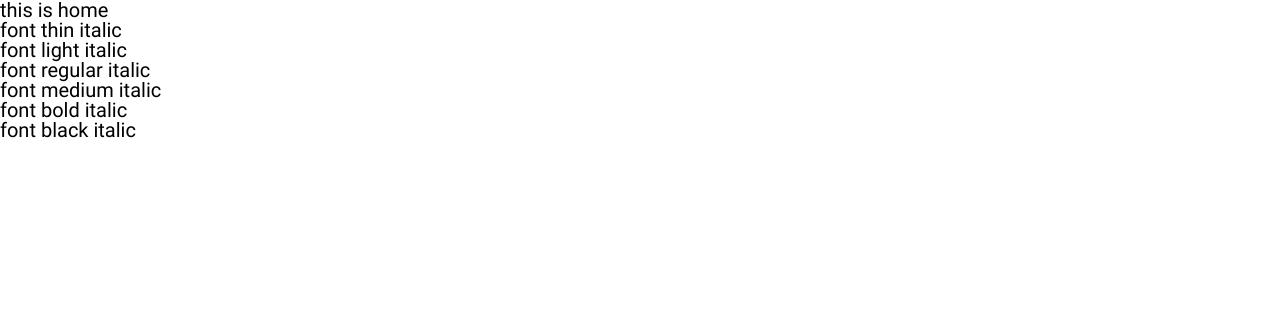
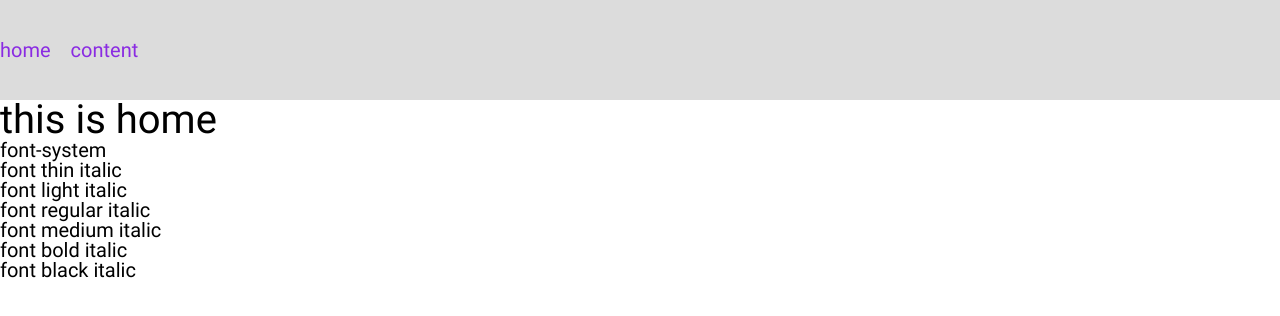
Before and after one commit to sinri0809/sinri, a React (Create React App) app: page / in a window 1280 px wide. Before the commit this address led to /home. Shown: the top 316 px of the page. Built offline with nearby package versions, Linux system fonts and the light colour scheme.

Commit message:
Add Navigation

```diff
--- a/src/App.tsx
+++ b/src/App.tsx
@@ -1,10 +1,12 @@
 import React from 'react';
 
+import Header from 'components/layout/Header';
 import Router from 'pages/Router';
 
 function App() {
   return (
     <div className="App">
+      <Header />
       <Router />
     </div>
   );
--- a/src/components/layout/Header.tsx
+++ b/src/components/layout/Header.tsx
@@ -1,16 +1,8 @@
+import Nav from "./Nav";
+
 const Header = () => {
-  return <header>
-
-    <nav>
-      this is navigation
-      <ul>
-        <li></li>
-      </ul>
-    </nav>
-
-    <aside>
-      this is side
-    </aside>
+  return <header className="header">
+    <Nav />
   </header>
 }
 
--- /dev/null
+++ b/src/components/layout/Nav.tsx
@@ -0,0 +1,14 @@
+import { Link } from 'react-router-dom';
+
+import links from "pages/links";
+
+const Nav = () => {
+  return <nav>
+    <ul>
+      <li><Link to={links.home}>home</Link></li>
+      <li><Link to={links.content}>content</Link></li>
+    </ul>
+  </nav>
+}
+
+export default Nav;
--- /dev/null
+++ b/src/pages/PageContent.tsx
@@ -0,0 +1,7 @@
+const Content = () => {
+  return <section>
+
+  </section>
+};
+
+export default Content;
--- a/src/pages/PageHome.tsx
+++ b/src/pages/PageHome.tsx
@@ -1,12 +1,19 @@
 const Home = () => {
-  return <main>
-    this  is home
+  return <main className="home">
+    <h1>this  is home</h1>
+    <aside className="main-aside">
+      <ul>
+        <li>font-system</li>
+      </ul>
+    </aside>
+    <section className="font-system">
       <p className="font-thin">font thin <em>italic</em></p>
       <p className="font-light">font light <em>italic</em></p>
       <p className="font-regular">font regular <em>italic</em></p>
       <p className="font-medium">font medium <em>italic</em></p>
       <p className="font-bold">font bold <em>italic</em></p>
       <p className="font-black">font black <em>italic</em></p>
+    </section>
   </main>
 }
 
--- a/src/pages/Router.tsx
+++ b/src/pages/Router.tsx
@@ -1,11 +1,15 @@
 import { Routes, Route, Navigate } from 'react-router-dom';
 
 import Home from 'pages/PageHome';
+import Content from './PageContent';
+
+import links from './links';
 
 const Router = () => {
   return <Routes>
-    <Route path='/home' element={<Home />} />
-    <Route path='*' element={<Navigate replace to={"/home"} />} />
+    <Route path={links.home} element={<Home />} />
+    <Route path={links.content} element={<Content />} />
+    <Route path='*' element={<Navigate replace to={links.home} />} />
   </Routes>
 }
 
--- /dev/null
+++ b/src/pages/links.ts
@@ -0,0 +1,6 @@
+const links = {
+  home: "/",
+  content: '/content',
+}
+
+export default links;
--- a/src/style/components/layout/_header.scss
+++ b/src/style/components/layout/_header.scss
@@ -0,0 +1,19 @@
+.header {
+  position: fixed;
+  top: 0;
+  left: 0;
+
+  width: 100vw;
+  height: $header_height;
+  background-color: gainsboro;
+}
+
+.header {
+
+  nav ul {
+    height: $header_height;
+    display: flex;
+    align-items: center;
+    column-gap: 20px;
+  }
+}
--- a/src/style/index.scss
+++ b/src/style/index.scss
@@ -5,3 +5,5 @@
 @import './components/common/icon';
 
 @import './components/layout/header';
+
+@import './pages/home';
--- a/src/style/module/_variables.scss
+++ b/src/style/module/_variables.scss
@@ -1,3 +1,6 @@
+// * fix layout
+$header_height: 100 * 1px;
+
 // * responsive
 $mobile_max: 0px;
 
--- /dev/null
+++ b/src/style/pages/_home.scss
@@ -0,0 +1,4 @@
+.home {
+  position: relative;
+  margin-top: $header_height;
+}
```
Lines whose indentation alone changed are shown as unchanged.
